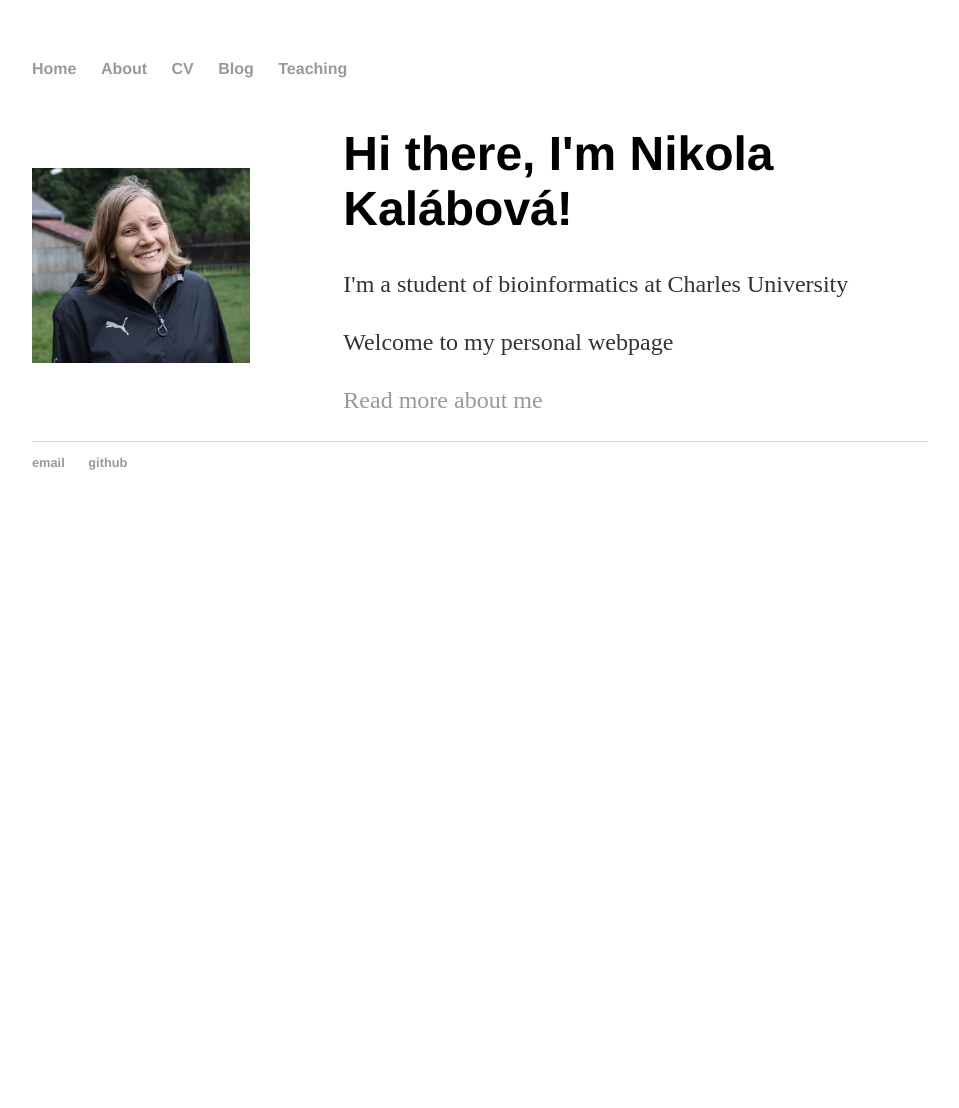
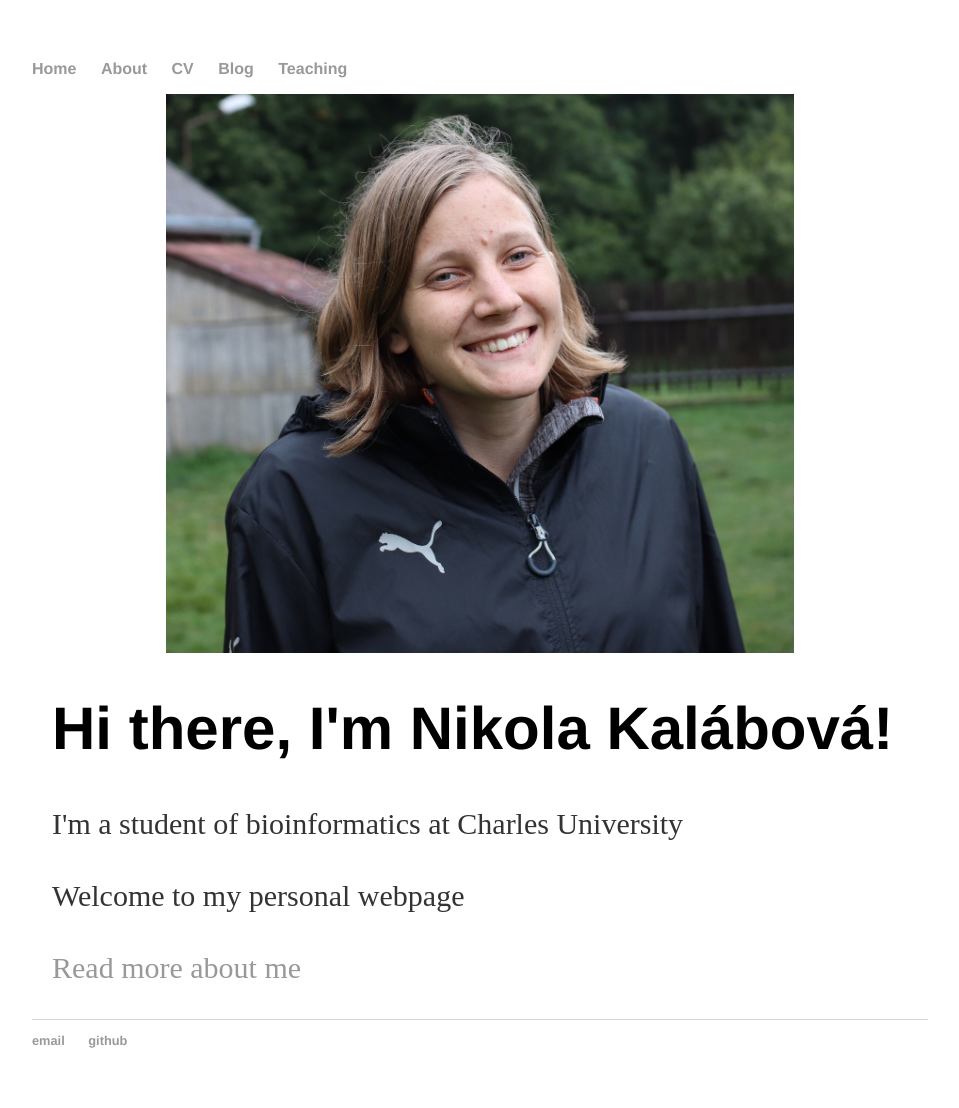
Before and after one commit to lavakin/lavakin.github.io, a Jekyll site: the page built from index.html, in a window 1280 px wide. Shown: the whole page, without its empty margins (160-1119 px from the left). Built offline with Jekyll 4.4.1, drawn with Linux system fonts in a browser that asks for light colours; before the commit the page ends 900 px from its top, so only the background shows below that.

Commit message:
Update index.html

```diff
--- a/index.html
+++ b/index.html
@@ -17,12 +17,14 @@ title: Nikola Kalábová, Personal Webpage
       .image {
         flex-basis: 40%
       }
+      .text {
+        font-size: 20px;
+        padding-left: 20px;
+      }
     </style>
   </head>
   <body>
-    <div class="container">
-      <div class="image">
-        <img src="/assets/images/profile_image.jpeg">
+      <img src="/assets/images/profile_image.jpeg">
       </div>
       <div class="text">
         <h1>Hi there, I'm Nikola Kalábová!</h1>
```
